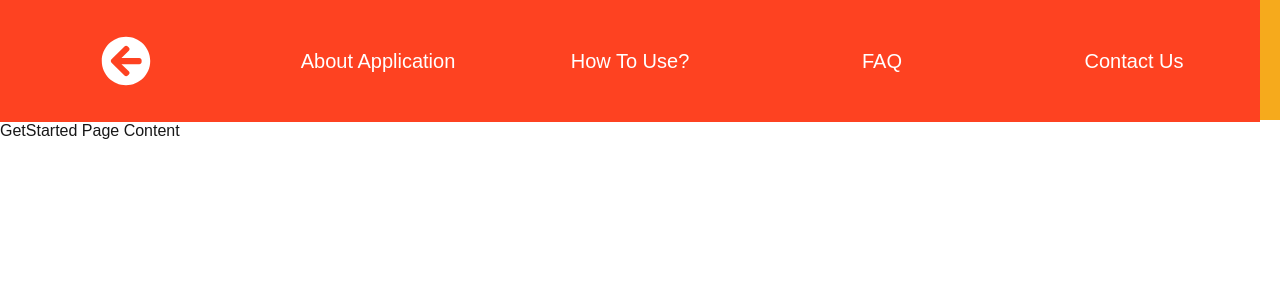
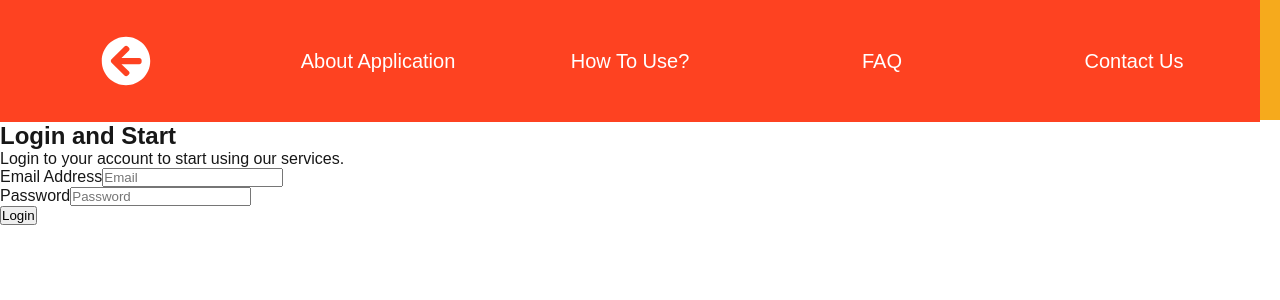
Before and after one commit to BurakSahin00/project-management-app, a Next.js app: page /navigation/GetStarted in a window 1280 px wide. Shown: the top 300 px of the page. Built offline with nearby package versions, Linux system fonts and the light colour scheme.

Commit message:
Login Page Created

```diff
--- a/src/app/navigation/GetStarted/page.tsx
+++ b/src/app/navigation/GetStarted/page.tsx
@@ -3,7 +3,19 @@ import React from 'react'
 const GetStarted: React.FC = () => {
   return (
     <div>
-      GetStarted Page Content
+      <div className="">
+        <h2>Login and Start</h2>
+        <p>Login to your account to start using our services.</p>
+      </div>
+      <div className="">
+        <label htmlFor="email">Email Address</label>
+        <input type="email" name="Email" id="email" placeholder="Email" required />
+      </div>
+      <div className="">
+        <label htmlFor="password">Password</label>
+        <input type="password" name="Password" id="password" placeholder='Password' required/>
+      </div>
+      <input type="button" value="Login"/>
     </div>
   )
 }
```
